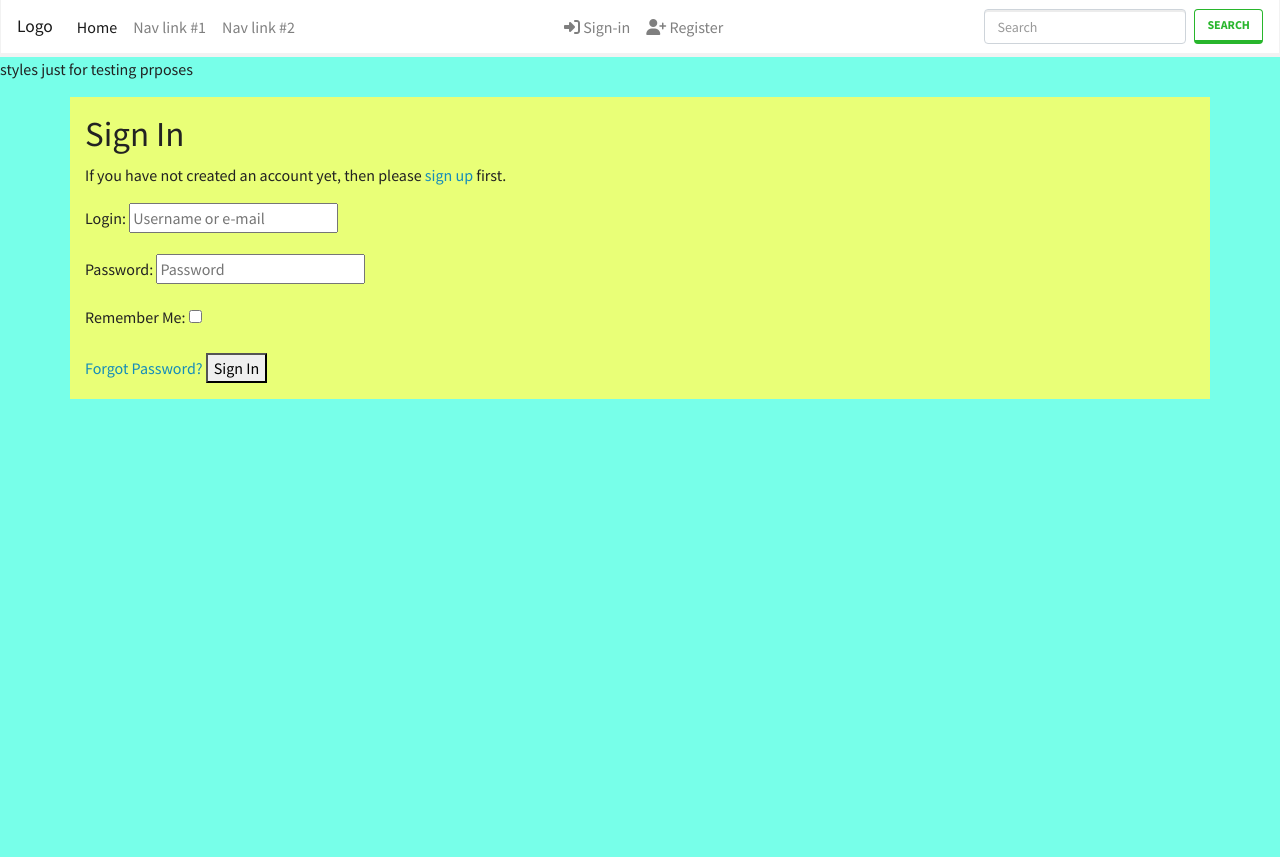
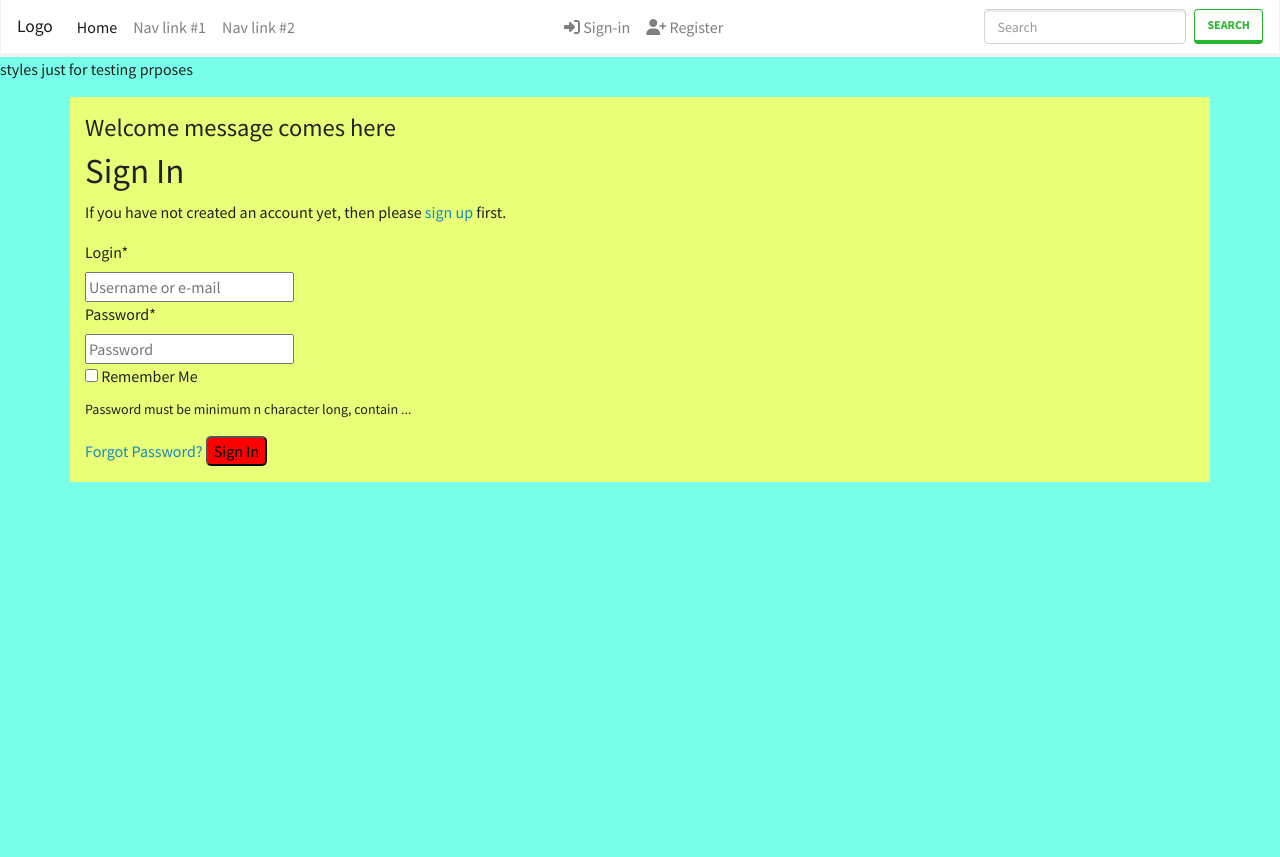
Before and after one commit to Sarosim/nailsalon, a Django app: page /accounts/login/ in a window 1280 px wide. Run offline with Django 3.2, Linux system fonts and the light colour scheme; some libraries are stand-ins or nearby versions.

Commit message:
Pesonalise Login page with Crispy forms and own content/style

```diff
--- a/nail_salon/settings.py
+++ b/nail_salon/settings.py
@@ -53,6 +53,7 @@ INSTALLED_APPS = [
 
     # MYAPPS
     'home',
+    'crispy_forms',
 ]
 
 SITE_ID = 1
--- a/requirements.txt
+++ b/requirements.txt
@@ -1,6 +1,7 @@
 asgiref==3.2.10
 Django==3.1.1
 django-allauth==0.42.0
+django-crispy-forms==1.9.2
 oauthlib==3.1.0
 PyJWT==1.7.1
 python3-openid==3.2.0
--- a/static/css/general_styles.css
+++ b/static/css/general_styles.css
@@ -6,7 +6,7 @@ body {
     --colour-brand-primary: #a31852;
     --colour-brand-secondary: #024e15;
 
-    --colour-action-primary: yellow;
+    --colour-action-primary: red;
     --colour-action-secondary: yellow;
 
     --colour-background-primary: beige;
@@ -14,6 +14,8 @@ body {
 
     --colour-grey-primary: grey;
     --colour-grey-secondary: #4e4e4e;
+    --colour-grey-light: #d4d4d4;
+    --colour-grey-dark: #252525;
 
     /* Bootstrap sets the fontsize to .875rem, seems tooo small,  */
     font-size: 1rem;
@@ -30,3 +32,17 @@ body {
 
     padding-top: var(--main-navbar-height)
 }
+
+/* These probably go separate - used by Django in allauth Forms for button class */
+
+.primaryAction  {
+    background-color: var(--colour-action-primary);
+    color:black;
+    border-radius: 5px;
+}
+
+.secondaryAction {
+    background-color: var(--colour-action-secondary);
+    color: black;
+    border-radius: 5px;
+}
--- a/templates/allauth/account/login.html
+++ b/templates/allauth/account/login.html
@@ -1,4 +1,6 @@
 {% extends "account/base.html" %}
+
+{% load crispy_forms_tags %}
 
 {% load i18n %}
 {% load account socialaccount %}
@@ -6,6 +8,8 @@
 {% block head_title %}{% trans "Sign In" %}{% endblock %}
 
 {% block content %}
+
+<h3>Welcome message comes here</h3>
 
 <h1>{% trans "Sign In" %}</h1>
 
@@ -35,11 +39,16 @@ for a {{ site_name }} account and sign in below:{% endblocktrans %}</p>
 
 <form class="login" method="POST" action="{% url 'account_login' %}">
     {% csrf_token %}
-  {{ form.as_p }}
+    {{ form|crispy }}
+
+    <p><small>Password must be minimum n character long, contain ...</small></p>
+
     {% if redirect_field_value %}
         <input type="hidden" name="{{ redirect_field_name }}" value="{{ redirect_field_value }}" />
     {% endif %}
-  <a class="button secondaryAction" href="{% url 'account_reset_password' %}">{% trans "Forgot Password?" %}</a>
+
+    <!-- class TO BE CHANGED HERE -->
+    <a class="nemtudom" href="{% url 'account_reset_password' %}">{% trans "Forgot Password?" %}</a>
     <button class="primaryAction" type="submit">{% trans "Sign In" %}</button>
 </form>
 
```
Lines whose indentation alone changed are shown as unchanged.
